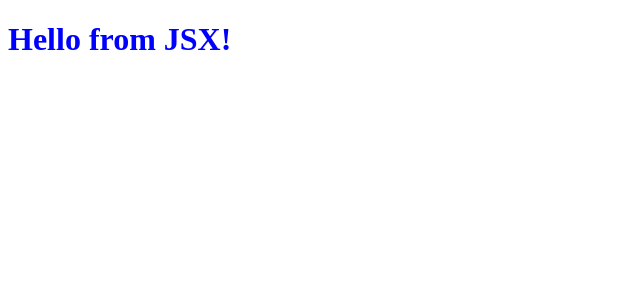
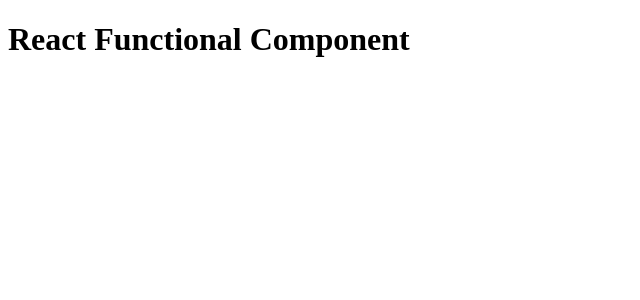
Before and after one commit to thowfik-softdev/Advance-react, a React (Vite) app: page / in a window 1280 px wide. Shown: the top 300 px of the page, without its empty margins (0-640 px from the left). Built offline with nearby package versions, Linux system fonts and the light colour scheme.

Commit message:
react component

```diff
--- a/App.js
+++ b/App.js
@@ -1,14 +1,16 @@
 import React from "react";
 import ReactDOM from "react-dom/client";
 
-//heading
-const heading = React.createElement("h1", { id: "heading" }, "Hello React!");
-console.log(heading); // return object
+const heading = (
+  <h1 id="heading" tabIndex="5">
+    Hello from JSX!
+  </h1>
+);
 
-//JSX - HTML like or XML like syntax, JSX is not html inside js
-//JS - Transiled before it reaches the JS engine
-const jsxHeading = <h1 id="heading">Hello from JSX!</h1>;
-console.log(jsxHeading); // return object
+// React Functional Component
+const HeadingComponent = () => {
+  return <h1>React Functional Component</h1>;
+};
 
 const root = ReactDOM.createRoot(document.getElementById("root"));
-root.render(jsxHeading);
+root.render(<HeadingComponent />); // root.render(HeadingComponent());
```
